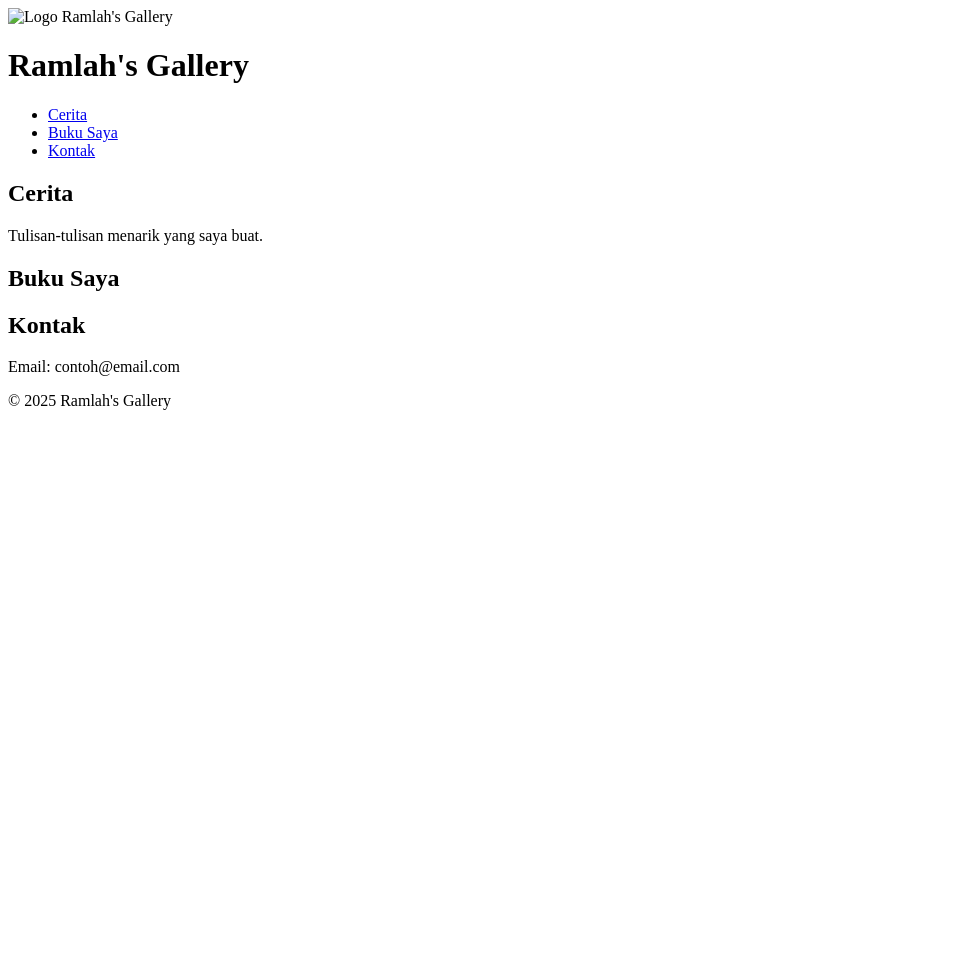
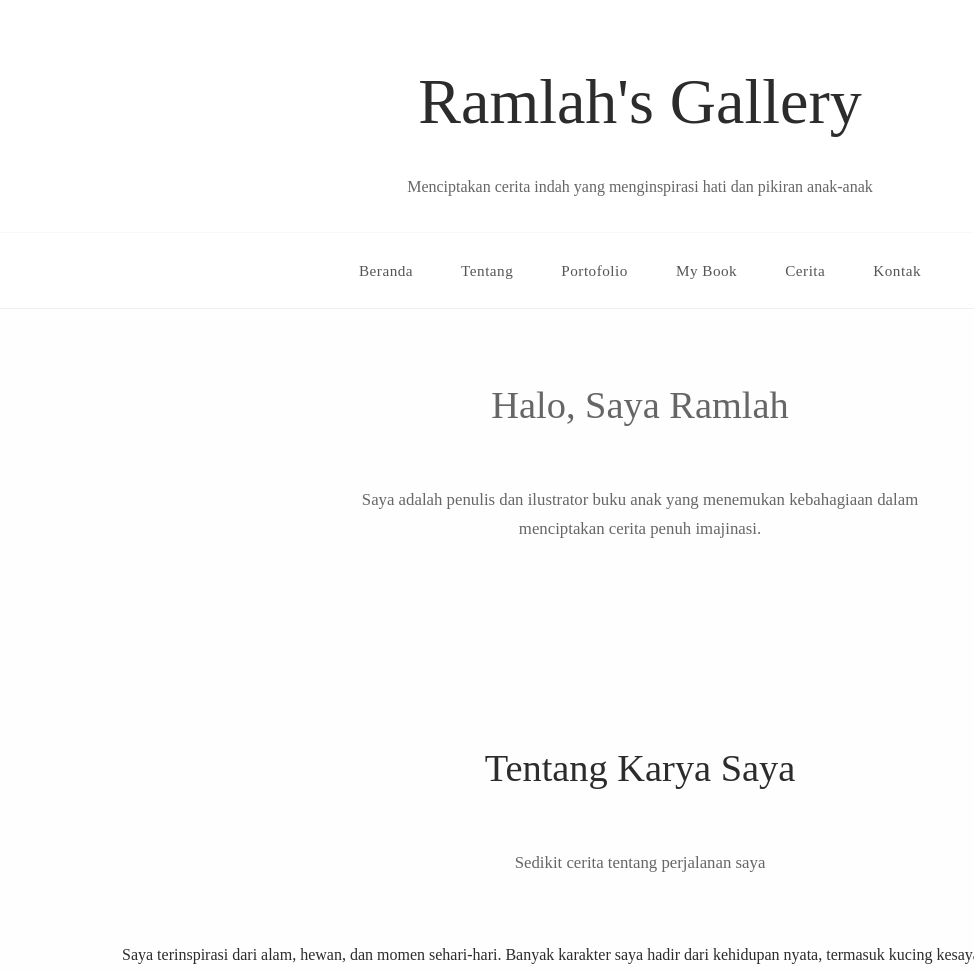
Before and after one commit to Ramlah31/Ramlahwebku, a plain HTML site: page index.html in a window 1280 px wide. Shown: the top 972 px of the page, without its empty margins (0-974 px from the left). Before the commit the page ends 800 px from the top, so only its background shows below. Drawn offline with Linux system fonts and the light colour scheme; a web font is replaced by a local one.

Commit message:
Update index.html

```diff
--- a/index.html
+++ b/index.html
@@ -1,51 +1,187 @@
 <!DOCTYPE html>
 <html lang="id">
 <head>
-    <meta charset="UTF-8">
-    <meta name="viewport" content="width=device-width, initial-scale=1.0">
+  <meta charset="UTF-8" />
+  <meta name="viewport" content="width=device-width, initial-scale=1.0" />
   <title>Ramlah's Gallery</title>
-    <link rel="stylesheet" href="style.css">
-
-    <!-- Favicon -->
-    <link rel="icon" href="images/logo.png" type="image/png">
+  <link rel="icon" href="Logo.png" type="image/png" />
+  <link href="https://fonts.googleapis.com/css2?family=Chapbook&display=swap" rel="stylesheet">
+  <style>
+    * { margin: 0; padding: 0; box-sizing: border-box; }
+    body {
+      font-family: 'Chapbook', serif;
+      background: #fefefe;
+      color: #2c2c2c;
+      line-height: 1.7;
+      font-weight: 300;
+    }
+    header {
+      padding: 3rem 2rem 2rem;
+      text-align: center;
+      background: white;
+      border-bottom: 1px solid #f8f8f8;
+    }
+    header h1 {
+      font-size: clamp(2.5rem, 5vw, 4rem);
+      font-weight: 300;
+      margin-bottom: 1rem;
+    }
+    header p {
+      font-size: 1rem;
+      color: #666;
+    }
+    nav {
+      background: white;
+      padding: 1.5rem 0;
+      position: sticky;
+      top: 0;
+      z-index: 100;
+      border-bottom: 1px solid #f0f0f0;
+    }
+    nav ul {
+      display: flex;
+      justify-content: center;
+      list-style: none;
+      gap: 3rem;
+    }
+    nav a {
+      text-decoration: none;
+      color: #555;
+      font-weight: 400;
+      font-size: 0.95rem;
+      letter-spacing: 0.5px;
+      position: relative;
+      transition: color 0.3s ease;
+    }
+    nav a::after {
+      content: '';
+      position: absolute;
+      bottom: -5px;
+      left: 50%;
+      transform: translateX(-50%);
+      width: 0;
+      height: 1px;
+      background: #f4a5c7;
+      transition: width 0.3s ease;
+    }
+    nav a:hover { color: #2c2c2c; }
+    nav a:hover::after { width: 100%; }
+    .container { max-width: 1100px; margin: 0 auto; padding: 0 2rem; }
+    section { padding: 4rem 0; }
+    h2 {
+      font-size: clamp(2rem, 3vw, 2.8rem);
+      text-align: center;
+      margin-bottom: 3rem;
+      font-weight: 400;
+    }
+    .section-intro {
+      text-align: center;
+      max-width: 600px;
+      margin: 0 auto 4rem;
+      color: #666;
+      font-size: 1.05rem;
+    }
+    .gallery {
+      display: grid;
+      grid-template-columns: repeat(auto-fit, minmax(280px, 1fr));
+      gap: 2rem;
+    }
+    .gallery-item img { width: 100%; height: auto; display: block; }
+    .story-text {
+      font-size: 1.05rem;
+      color: #555;
+      text-align: justify;
+    }
+    .story-text p { margin-bottom: 2rem; }
+    footer {
+      background: #f8f8f8;
+      text-align: center;
+      padding: 2.5rem 2rem;
+      border-top: 1px solid #f0f0f0;
+    }
+    footer p {
+      font-size: 0.9rem;
+      color: #999;
+    }
+  </style>
 </head>
 <body>
   <header>
-        <img src="images/logo.png" alt="Logo Ramlah's Gallery" class="logo" style="height:60px;">
     <h1>Ramlah's Gallery</h1>
+    <p>Menciptakan cerita indah yang menginspirasi hati dan pikiran anak-anak</p>
+  </header>
+
   <nav>
     <ul>
-                <li><a href="#stories">Cerita</a></li>
-                <li><a href="#my-book">Buku Saya</a></li>
-                <li><a href="#contact">Kontak</a></li>
+      <li><a href="#beranda">Beranda</a></li>
+      <li><a href="#tentang">Tentang</a></li>
+      <li><a href="#galeri">Portofolio</a></li>
+      <li><a href="#mybook">My Book</a></li>
+      <li><a href="#cerita-lubna-coco">Cerita</a></li>
+      <li><a href="#kontak">Kontak</a></li>
     </ul>
   </nav>
-    </header>
 
-    <main>
-        <section id="stories">
-            <h2>Cerita</h2>
-            <p>Tulisan-tulisan menarik yang saya buat.</p>
-        </section>
-
-        <section id="my-book">
-            <h2>Buku Saya</h2>
-            <div class="book-gallery">
-                <!-- Contoh cover buku -->
-                <!-- <a href="https://link-akun-anda" target="_blank">
-                    <img src="images/mybook/cover1.png" alt="Cover Buku Pertama">
-                </a> -->
+  <section id="beranda">
+    <div class="container">
+      <div class="section-intro">
+        <h2>Halo, Saya Ramlah</h2>
+        <p>Saya adalah penulis dan ilustrator buku anak yang menemukan kebahagiaan dalam menciptakan cerita penuh imajinasi.</p>
+      </div>
     </div>
   </section>
 
-        <section id="contact">
+  <section id="tentang">
+    <div class="container">
+      <h2>Tentang Karya Saya</h2>
+      <div class="section-intro">Sedikit cerita tentang perjalanan saya</div>
+      <p>Saya terinspirasi dari alam, hewan, dan momen sehari-hari. Banyak karakter saya hadir dari kehidupan nyata, termasuk kucing kesayangan saya.</p>
+    </div>
+  </section>
+
+  <section id="galeri">
+    <div class="container">
+      <h2>Portofolio</h2>
+      <div class="section-intro">Koleksi buku anak yang telah saya buat</div>
+      <div class="gallery">
+        <!-- Kosong, siap isi gambar -->
+      </div>
+    </div>
+  </section>
+
+  <section id="mybook">
+    <div class="container">
+      <h2>My Book</h2>
+      <div class="section-intro">Daftar buku saya yang tersedia</div>
+      <ul>
+        <li><strong>Tutu dan Matahari</strong> - Kisah persahabatan kelinci dan matahari</li>
+        <li><strong>Mengenal Serangga di Rumah</strong> - Buku edukasi serangga untuk anak</li>
+        <!-- Tambah lagi sesuai kebutuhan -->
+      </ul>
+    </div>
+  </section>
+
+  <section id="cerita-lubna-coco">
+    <div class="container">
+      <h2>Lubna & Coco</h2>
+      <div class="section-intro">Cerita persahabatan yang hangat</div>
+      <div class="story-text">
+        <p>Coco adalah seekor kucing kecil berbulu oranye yang lucu. Ia tinggal bersama Lubna, seorang gadis kecil berusia tiga tahun yang ceria...</p>
+      </div>
+    </div>
+  </section>
+
+  <section id="kontak">
+    <div class="container">
       <h2>Kontak</h2>
-            <p>Email: contoh@email.com</p>
+      <p>Email: <a href="mailto:ramlahsuahara@gmail.com">ramlahsuahara@gmail.com</a></p>
+    </div>
   </section>
-    </main>
 
   <footer>
-        <p>&copy; 2025 Ramlah's Gallery</p>
+    <div class="container">
+      <p>&copy; 2025 Ramlah's Gallery. All rights reserved.</p>
+    </div>
   </footer>
 </body>
 </html>
```
Lines whose indentation alone changed are shown as unchanged.
